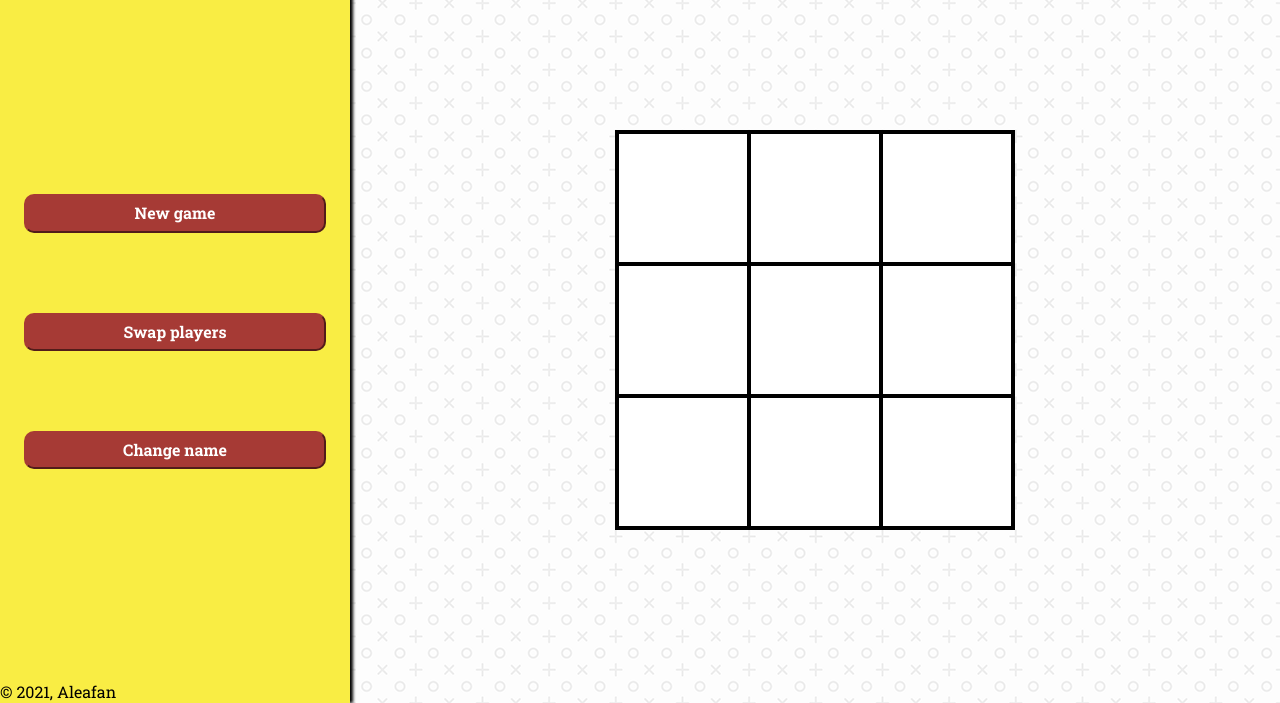
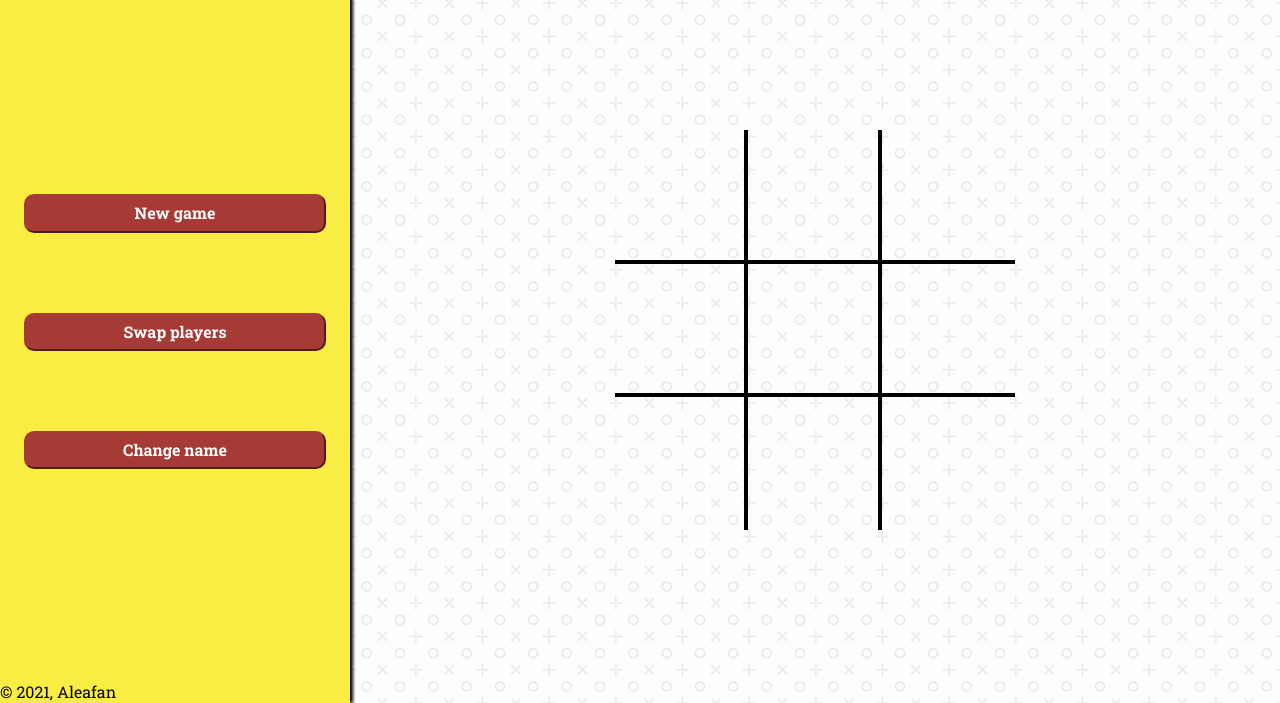
Before and after one commit to Aleafan/tic-tac-toe, a plain HTML site: page index.html in a window 1280 px wide. Both pictures are taken after a click on the button "START GAME!". Shown: the part 97-800 px from the top of the page. Drawn offline with Linux system fonts and the light colour scheme.

Commit message:
Change design of gameboard via renderBoard function

```diff
--- a/scripts/main.js
+++ b/scripts/main.js
@@ -11,7 +11,18 @@ const gameBoard = (() => {
 	const renderBoard = () => {
 		playfield.classList.add('grid');
 		playfield.classList.remove('transition');
-		const html = board.map((square, i) => `<div data-id='${i}'>${square}</div>`).join('');
+		const bottomBorder = [0, 1, 2, 3, 4, 5];
+		const rightBorder = [0, 1, 3, 4, 6, 7];
+		const html = board.map((square, i) => {
+			let className = '';
+			if (bottomBorder.includes(i)) {
+				className += 'border-bottom';
+			}
+			if (rightBorder.includes(i)) {
+				className += ' border-right';
+			}
+			return `<div data-id='${i}' class='${className}'>${square}</div>`;
+		}).join('');
 		playfield.innerHTML = html;
 		playfield.addEventListener('click', game.makeTurn);
 	}
--- a/styles/styles.css
+++ b/styles/styles.css
@@ -159,10 +159,8 @@ label {
 #playfield {
     width: 400px;
     height: 400px;
-    border: 2px solid;
 		margin: 0 auto;
     transition: transform 0.3s ease-out;
-    background-color: white;
 }
 .transition {
   transform: scale(0)!important;
@@ -179,18 +177,24 @@ label {
 #btn-start {
   width: 100%;
   height: 100%;
-  font-size: 3rem;
+  font-size: 2.5rem;
   background-color: var(--secondary-color);
   border-color: var(--secondary-color);
   color: white;
   cursor: pointer;
+  border-radius: 20px;
 }
 #playfield div {
     display: flex;
     align-items: center;
     justify-content: center;
     font-size: 4.5rem;
-		border: 2px solid;
+}
+.border-right {
+  border-right: 4px solid;
+}
+.border-bottom {
+  border-bottom: 4px solid;
 }
 #playfield div:hover {
 	cursor: pointer;
```
Also changed, not shown: index.html (line endings or trailing spaces).
